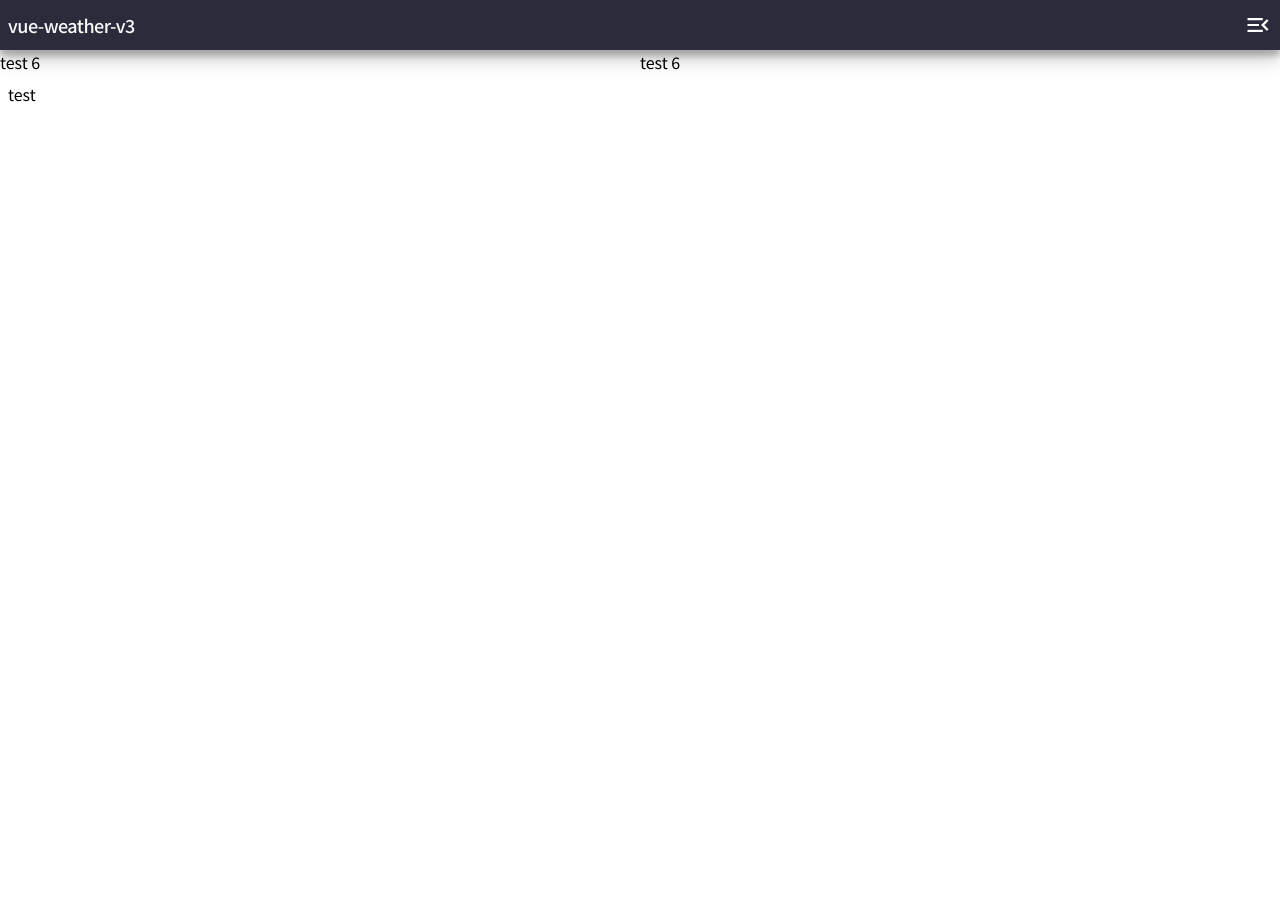
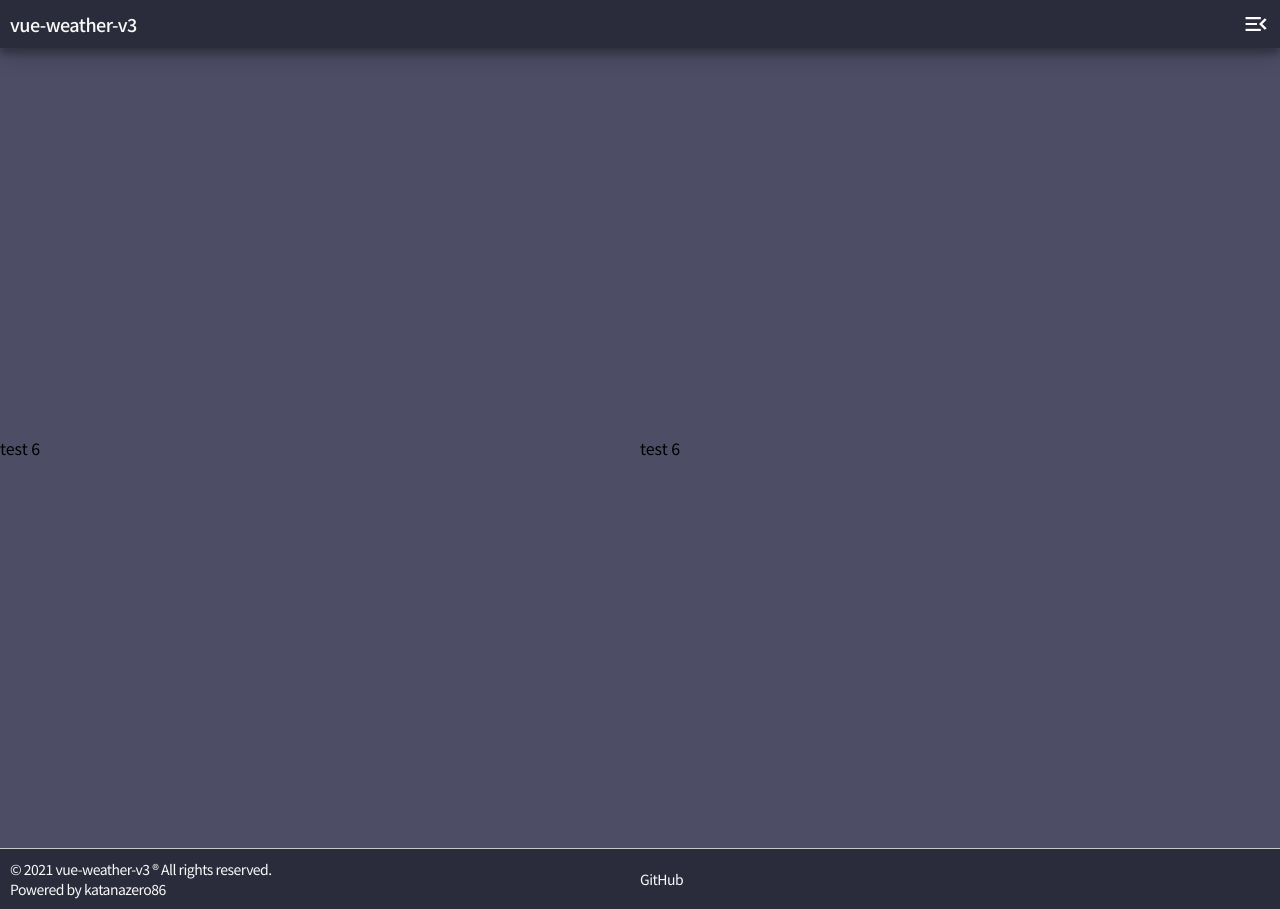
Before and after one commit to katanazero86/vue-weather-v3, a Vue app: page / in a window 1280 px wide. Before the commit the page ends 800 px from the top, so only its background shows below. Built offline with nearby package versions, Linux system fonts and the light colour scheme.

Commit message:
[feature] 푸터 컴포넌트 작성 - color 값 수정 - icon 수정 - footer 컴포넌트 작성

```diff
--- a/src/App.vue
+++ b/src/App.vue
@@ -1,18 +1,6 @@
 <template>
-    <!--    <img alt="Vue logo" src="./assets/logo.png"/>-->
-    <!--    <HelloWorld msg="Hello Vue 3.0 + Vite"/>-->
-    <!--    <hr/>-->
-    <!--    <router-link to="/test">Test 페이지 이동</router-link>-->
     <Header/>
-
-    <div class="row-wrap align-items-center">
-        <div class="col-6 col-sm-12">
-            test 6
-        </div>
-        <div class="col-6 col-sm-12">
-            test 6
-        </div>
-    </div>
+        <router-view/>
     <Footer/>
 </template>
 
--- a/src/assets/scss/common/variables.scss
+++ b/src/assets/scss/common/variables.scss
@@ -15,3 +15,4 @@ $background-color: #2b2c3b;
 $dark-color: #4d4e66;
 $grey-color: #9c9db0;
 $white-color: #fafafa;
+$border-color: #c9c9c9;
--- a/src/components/Drawer/Drawer.vue
+++ b/src/components/Drawer/Drawer.vue
@@ -1,7 +1,7 @@
 <template>
     <div class="drawer">
         <div class="drawer__overlay row justify-contents-end" @click.self="handleOverlayClick">
-            <ul class="drawer__nav px-2">
+            <ul class="drawer__nav px-3">
                 <li class="item row align-items-center justify-contents-between py-6 px-3" @click="handleNavItemClick(navItem.path)" v-for="navItem in navItems" :key="navItem">
                     <span>{{navItem.name}}</span>
                     <img src="../../assets/icons/arrow_right_icon.png" alt="arrow-right-icon"/>
--- a/src/components/Footer/Footer.vue
+++ b/src/components/Footer/Footer.vue
@@ -1,6 +1,12 @@
 <template>
-  <footer class="footer row align-items-center justify-contents-between pa-4">
-    test
+  <footer class="footer row-wrap align-items-center justify-contents-between pa-5">
+    <section class="footer__description col-6 col-sm-12">
+      <p>© 2021 vue-weather-v3 ® All rights reserved.</p>
+      <p>Powered by katanazero86</p>
+    </section>
+    <section class="footer__link col-6 col-sm-12">
+      <span>GitHub</span>
+    </section>
   </footer>
 </template>
 
@@ -16,7 +22,35 @@
 </script>
 
 <style lang="scss" scoped>
+
+  @import '../../assets/scss/common/mixins';
+  @import '../../assets/scss/common/variables';
+
   .footer {
+    font-size: 14px;
+    letter-spacing: -0.5px;
+    font-weight: 400;
+    background-color: $background-color;
+    color: $white-color;
+    border-top: 1px solid $border-color;
+
+    &__description {
+    }
+
+    &__link {
+      span {
+        cursor: pointer;
+      }
+    }
+
+
+    @media (hover: hover) {
+      &__link {
+        span:hover {
+          color: $primary-color;
+        }
+      }
+    }
 
   }
 </style>
--- a/src/components/Header/Header.vue
+++ b/src/components/Header/Header.vue
@@ -1,5 +1,5 @@
 <template>
-    <header class="header row align-items-center justify-contents-between pa-4">
+    <header class="header row align-items-center justify-contents-between pa-5">
         <div class="header__title">
             <p>vue-weather-v3</p>
         </div>
@@ -44,8 +44,6 @@
     position: relative;
     background-color: $background-color;
     color: $white-color;
-    height: 50px;
-
 
     &__title {
         > p {
--- a/src/components/Test.vue
+++ b/src/components/Test.vue
@@ -1,6 +1,11 @@
 <template>
-    <div>
-        Test 컴포넌트
+    <div class="test row-wrap align-items-center">
+        <div class="col-6 col-sm-12">
+            test 6
+        </div>
+        <div class="col-6 col-sm-12">
+            test 6
+        </div>
     </div>
 </template>
 
@@ -16,6 +21,12 @@
     export default Test
 </script>
 
-<style scoped>
+<style lang="scss" scoped>
 
+    @import '../assets/scss/common/variables';
+
+    .test {
+        height: 100%;
+        background-color: $dark-color;
+    }
 </style>
--- a/src/router/index.ts
+++ b/src/router/index.ts
@@ -6,11 +6,18 @@ const routes: Array<RouteRecordRaw> = [
         path: '/',
         name: 'App',
         component: () => import('../App.vue'),
-    },
-    {
-        path: '/test',
-        name: 'Test',
-        component: () => import('../components/Test.vue'),
+        children: [
+            // {
+            //     path: '',
+            //     name: '',
+            //     component: UserProfile
+            // },
+            {
+                path: '',
+                name: 'Test',
+                component: () => import('../components/Test.vue'),
+            }
+        ]
     },
 ];
 
--- a/src/views/Index.vue
+++ b/src/views/Index.vue
@@ -17,7 +17,7 @@
 <style lang="scss" scoped>
 
     .index {
-
+        height: 100%;
     }
 
 </style>
```
Also changed, not shown: src/assets/logo.png (deleted).
